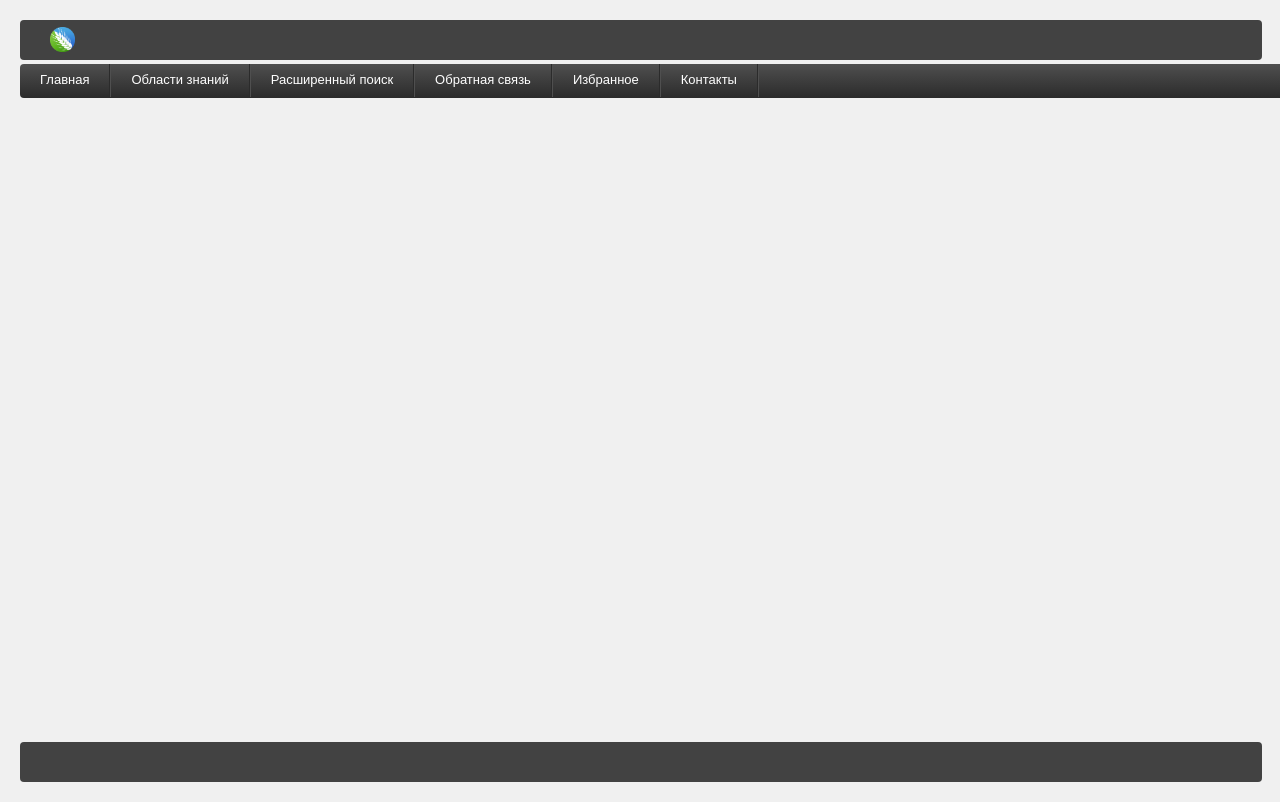
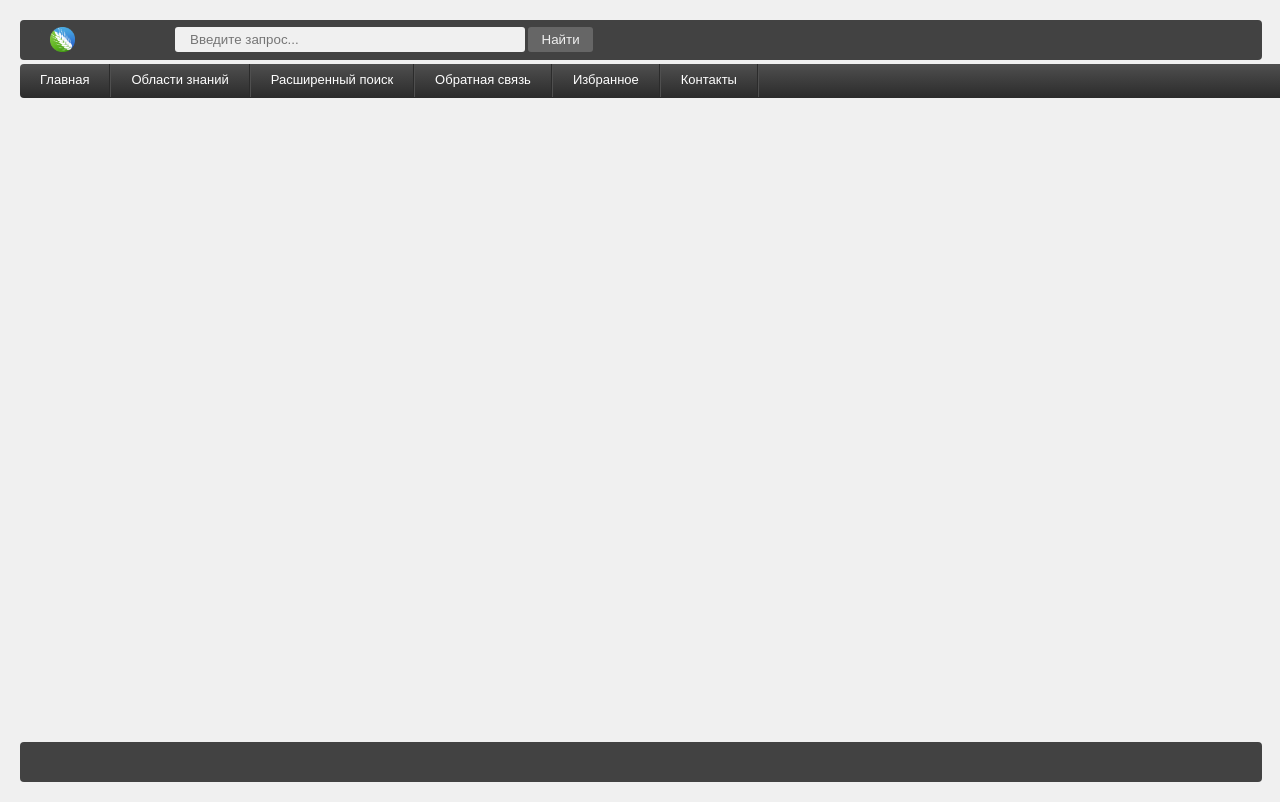
Before and after one commit to vsyaschenko/ThesisProject, a Django app: template knowledge_base/main_app/templates/main_app/index.html in a window 1280 px wide. Run offline with Django 3.2, Linux system fonts and the light colour scheme; the template is opened without the code that fills it, so the values that code supplies are empty.

Commit message:
Created input field

```diff
--- a/knowledge_base/main_app/static/main_app/style1.css
+++ b/knowledge_base/main_app/static/main_app/style.css
@@ -1,6 +1,7 @@
 * {
 	margin: 0;
 	padding: 0;
+	box-sizing: border-box;
 }
 a {
 	color: #424242;
@@ -23,6 +24,10 @@ div.header {
 	margin-bottom: 4px;
 	background-color: #424242;
 	border-radius: 4px;
+}
+
+div.header div{
+	float: left;
 }
 
 div.header .logo {
@@ -49,6 +54,35 @@ div.header .logo_text {
 	color: #449ddf;
 }
 
+div.header .search {
+	margin: 7px 0 0 40px;
+}
+
+div.header .search form {
+  position: relative;
+  width: 350px;
+  margin: 0 0 0 30px;
+}
+div.header .search input, button {
+  border: none;
+  outline: none;
+  border-radius: 3px;
+}
+div.header .search input {
+  width: 100%;
+  height: 25px;
+  background: #f0f0f0;
+  padding-left: 15px;
+}
+div.header .search button {
+  height: 25px;
+  width: 65px;
+  position: absolute;
+  background: #666666;
+  cursor: pointer;
+  margin-left: 3px;
+  color: #f0f0f0;
+}
 
 ul.menu {
 	margin: 0;
--- a/knowledge_base/main_app/templates/layout/basic.html
+++ b/knowledge_base/main_app/templates/layout/basic.html
@@ -3,7 +3,7 @@
 <!DOCTYPE html>
 <html>
 	<head>
-        <link rel="stylesheet" type="text/css" href="{% static 'main_app\style1.css' %}">
+        <link rel="stylesheet" type="text/css" href="{% static 'main_app\style.css' %}">
         <meta http-equiv="Content-Type" content="text/html; charset=utf-8">
         <title>
         {% block title %}Главная{% endblock %} - База знаний
@@ -11,9 +11,19 @@
     </head>
 	<body>
 		<div class="header">
-			<a href="{% url 'index' %}" class="logo"><img src="{% static 'main_app\logo.png' %}"></a>
+			<div class="logo_img">
+				<a href="{% url 'index' %}" class="logo"><img src="{% static 'main_app\logo.png' %}"></a>
+			</div>
 			<div class="logo_text">
 				<h3>{{ company_name }}</h3>
+			</div>
+			<div class="search">
+				<form>
+					<form>
+						<input type="text" placeholder="Введите запрос...">
+						<button type="submit">Найти</button>
+					</form>
+				</form>
 			</div>
 		</div>
 		<ul class="menu">
```
